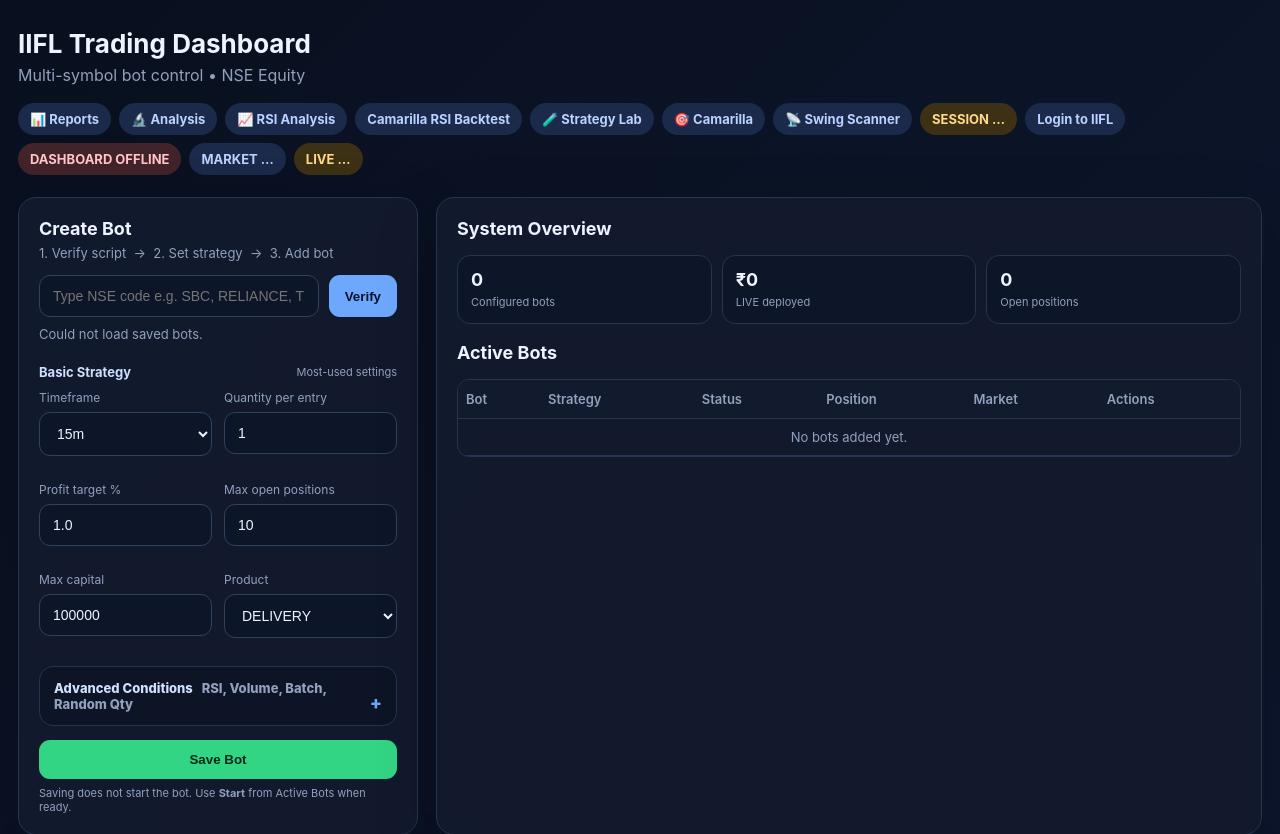
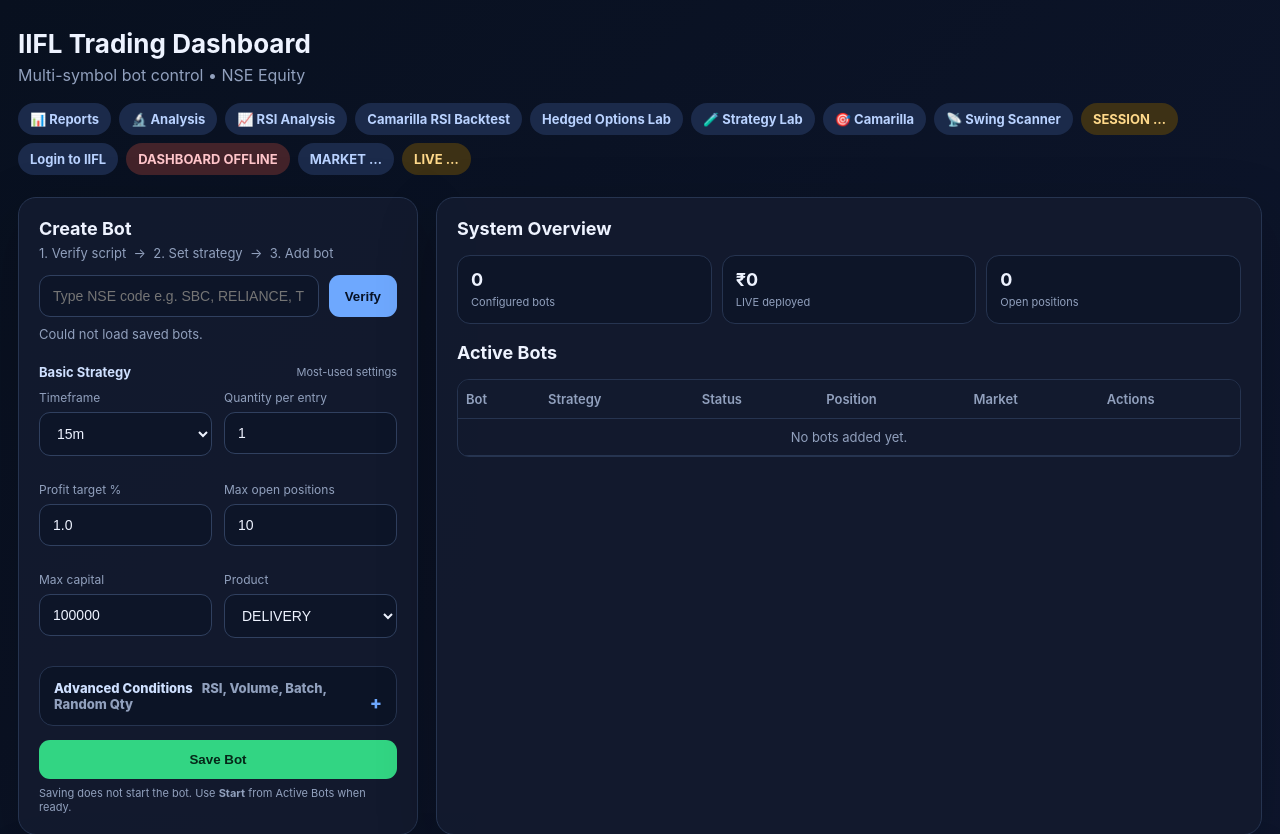
Before and after one commit to doshihiren/iifl-trading, a Flask app: page /iifl/ in a window 1280 px wide. Shown: the top 834 px of the page. Run offline with Flask 3, Linux system fonts and the light colour scheme; the visitor is signed in with stand-in values (Sample User, id 1); data that the repository does not hold is empty; parts of the project's set-up code (start-up, migrations or seed data) failed here and were passed over.

Commit message:
Expose hedged option selling research backtester in IIFL dashboard

```diff
--- a/templates/dashboard.html
+++ b/templates/dashboard.html
@@ -54,6 +54,7 @@
       <a class="badge info" href="/iifl/analysis" style="text-decoration:none">🔬 Analysis</a>
       <a class="badge info" href="/iifl/analysis-rsi" style="text-decoration:none">📈 RSI Analysis</a>
       <a class="badge info" href="/iifl/camarilla-rsi" style="text-decoration:none">Camarilla RSI Backtest</a>
+      <a class="badge info" href="/iifl/hedged-options" style="text-decoration:none">Hedged Options Lab</a>
       <a class="badge info" href="/iifl/strategy-lab" style="text-decoration:none">🧪 Strategy Lab</a>
       <a class="badge info" href="/iifl/camarilla" style="text-decoration:none">🎯 Camarilla</a>
       <a class="badge info" href="/iifl/swing" style="text-decoration:none">📡 Swing Scanner</a>
```
